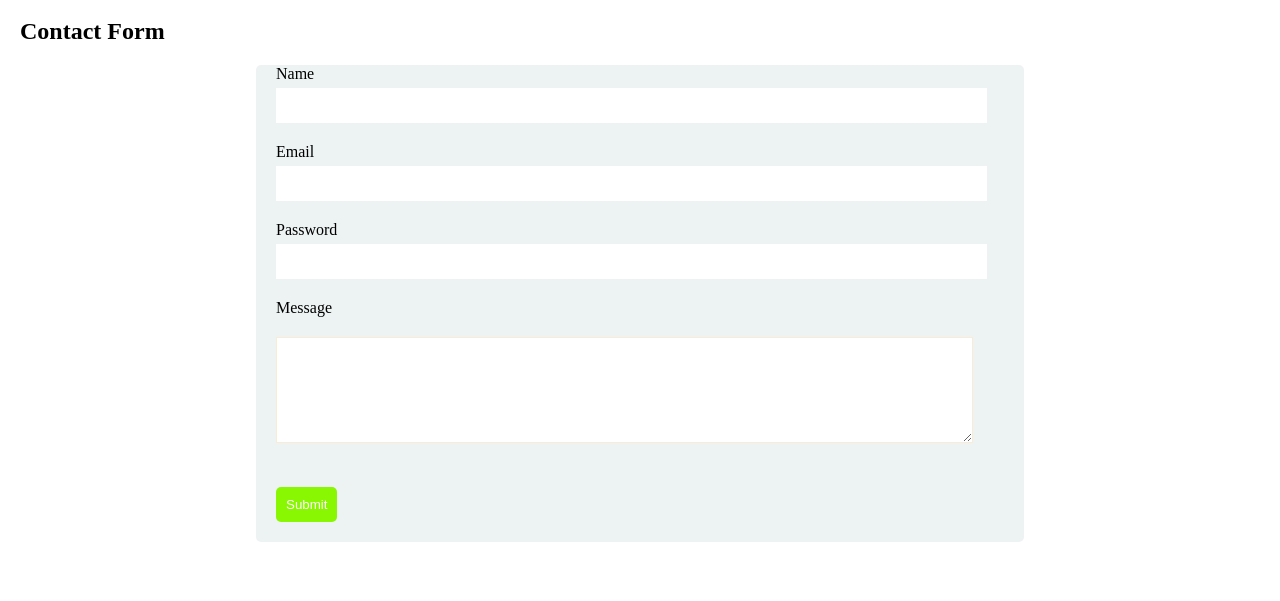
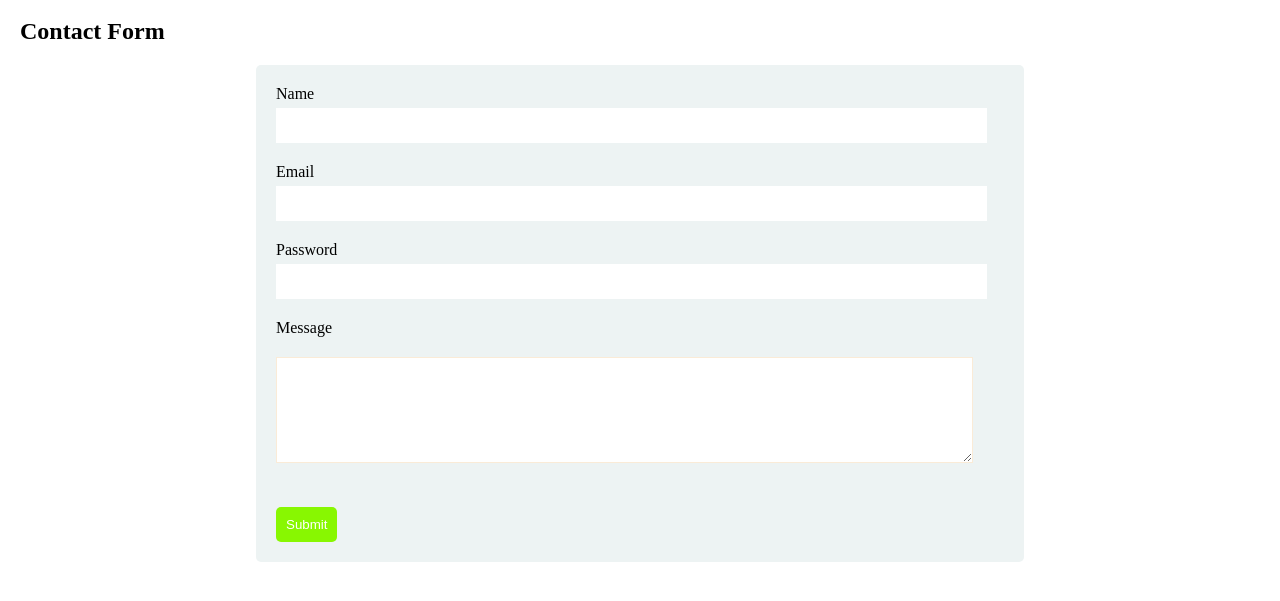
Before and after one commit to Ehsan-haidari/Assignment-9, a plain HTML site: page index.html in a window 1280 px wide. Shown: the part 137-738 px from the top of the page. Drawn offline with Linux system fonts and the light colour scheme.

Commit message:
style form 2

```diff
--- a/index.html
+++ b/index.html
@@ -31,12 +31,12 @@
         }
         form {
             background-color: rgb(237, 243, 243);
-            justify-content: center;
-            align-items: center;
             margin-left: 20%;
             margin-right: 20%;
             border-radius: 5px;
-            margin-bottom: 50px;}
+            margin-bottom: 50px;
+        padding-top: 20px;}
+
 
             label {
             margin: 20px;
```
